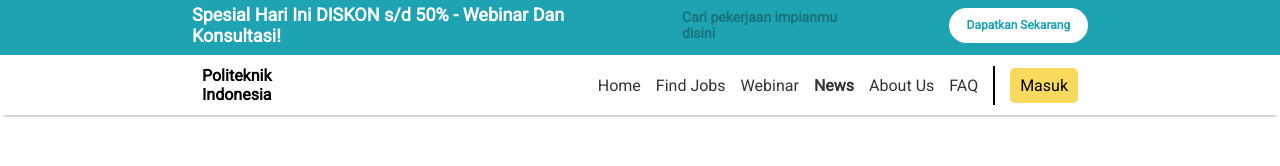
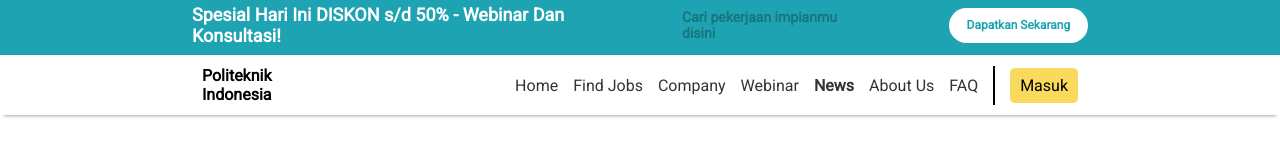
Before and after one commit to CalDev-id/CDC-Politeknik-Indonesia, a plain HTML site: page news.html in a window 1280 px wide. Shown: the top 166 px of the page. Drawn offline with nearby package versions, Linux system fonts and the light colour scheme.

Commit message:
Update news.html

```diff
--- a/news.html
+++ b/news.html
@@ -48,6 +48,7 @@
 						<div class="navigasi">
 							<a href="index.html">Home</a>
 							<a href="find_jobs.html">Find Jobs</a>
+							<a href="company.html">Company</a>
 							<a href="webinar.html">Webinar</a>
 							<a href="news.html" style="font-weight: bold;">News</a>
 							<a href="about_us.html">About Us</a>
```
